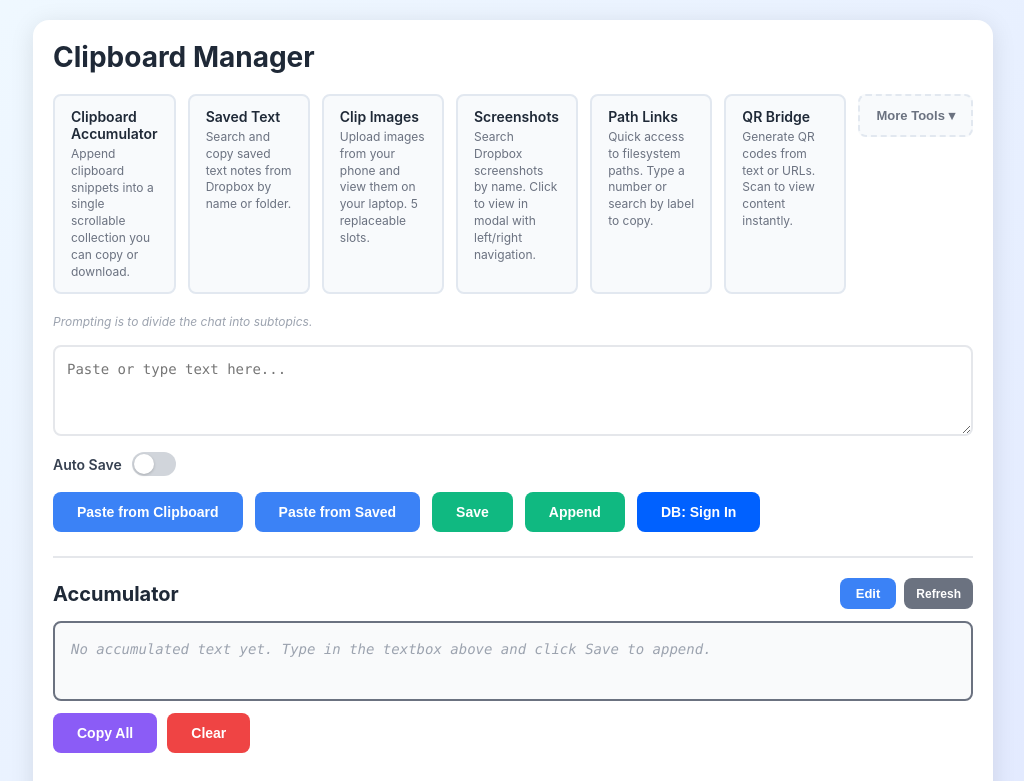
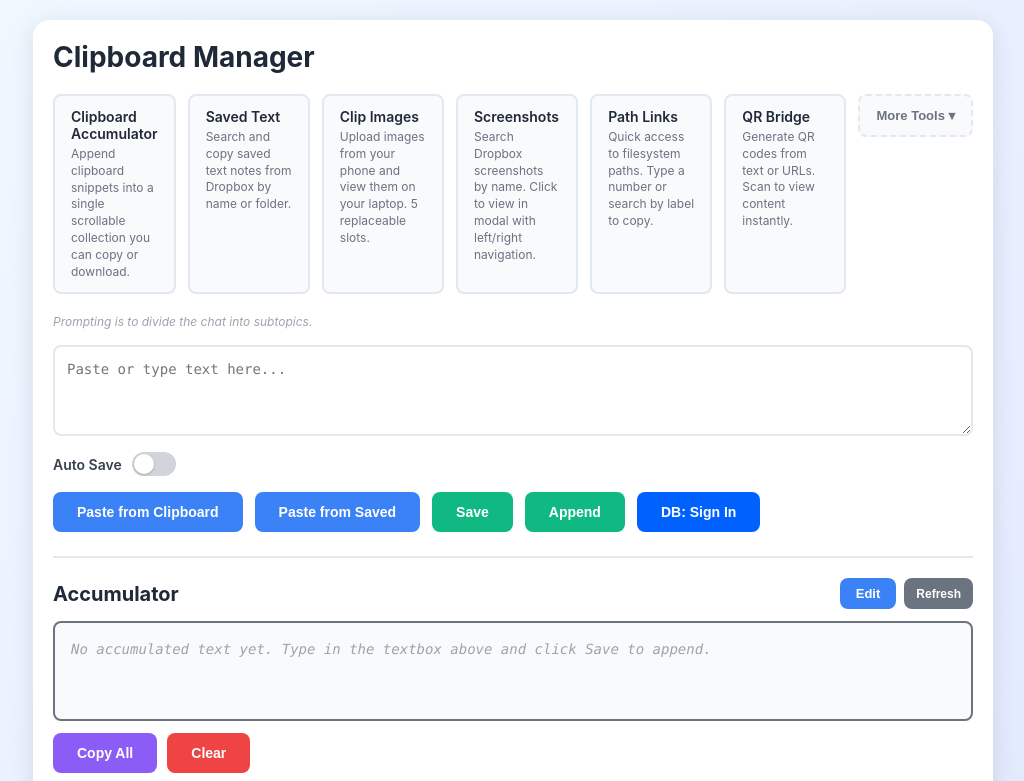
Before and after one commit to firedynasty/clipboard_manager, a React (Create React App) app: page / in a window 1280 px wide. Shown: the top 781 px of the page, without its empty margins (127-1151 px from the left). Built offline with nearby package versions, Linux system fonts and the light colour scheme.

Commit message:
Add blank line between accumulator entries and increase textarea size
Co-Authored-By: Claude Opus 4.6 (1M context) <noreply@anthropic.com>

```diff
--- a/src/App.css
+++ b/src/App.css
@@ -841,12 +841,12 @@ button:hover {
 .accumulator-display {
   white-space: pre-wrap;
   word-wrap: break-word;
-  min-height: 80px;
+  min-height: 100px;
 }
 
 .accumulator-output {
   width: 100%;
-  min-height: 120px;
+  min-height: 270px;
   padding: 12px;
   font-size: 14px;
   font-family: 'Monaco', 'Consolas', monospace;
--- a/src/App.js
+++ b/src/App.js
@@ -150,7 +150,7 @@ function App() {
           try {
             let current = '';
             try { current = await window.dropboxDownloadFile(ACCUMULATOR_PATH) || ''; } catch {}
-            const updated = current.trim() ? current.trim() + '\n' + textboxContent : textboxContent;
+            const updated = current.trim() ? current.trim() + '\n\n' + textboxContent : textboxContent;
             await window.dropboxUploadFile(ACCUMULATOR_PATH, updated);
             setAccOutput(updated);
           } catch {}
```
